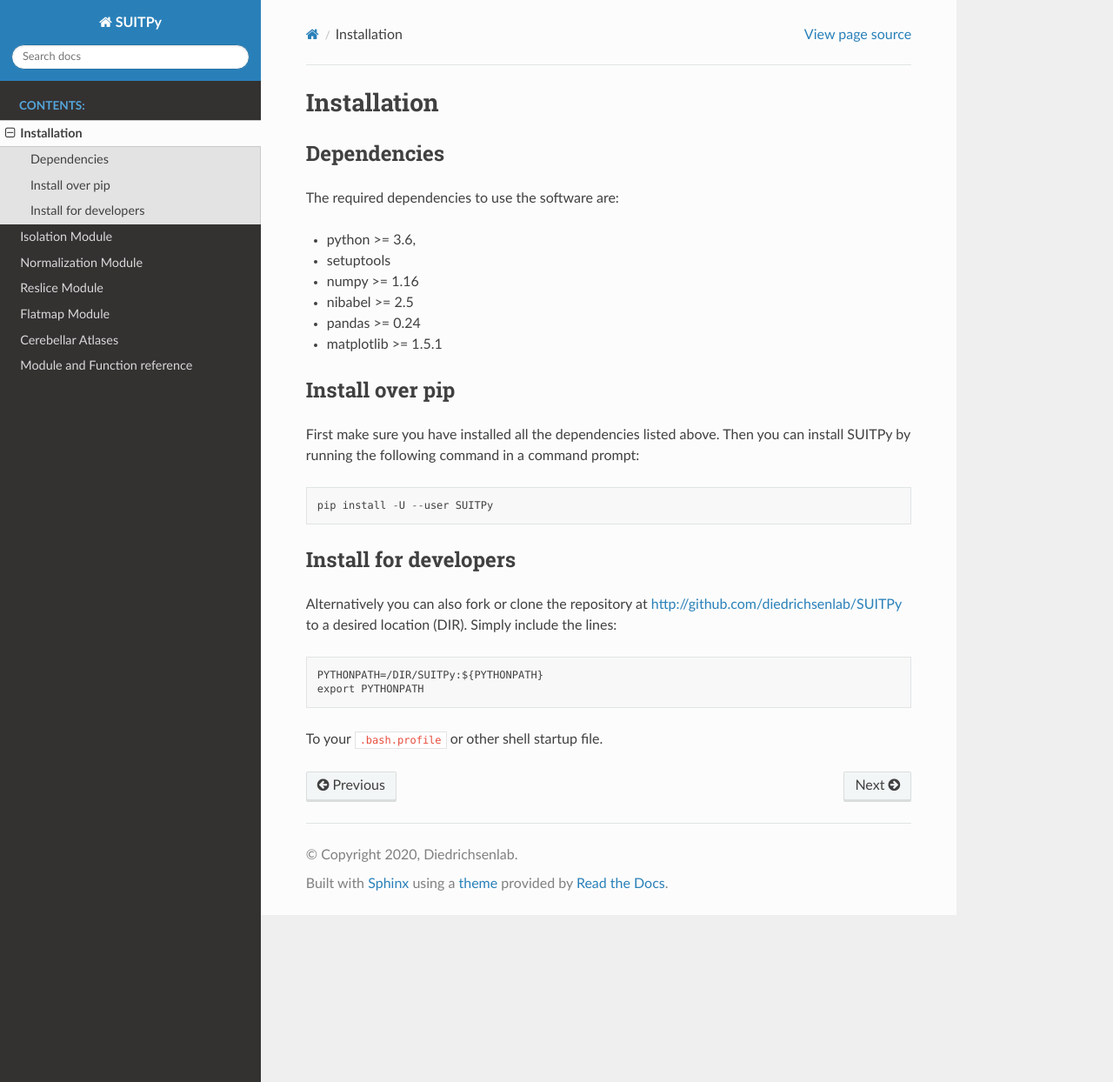
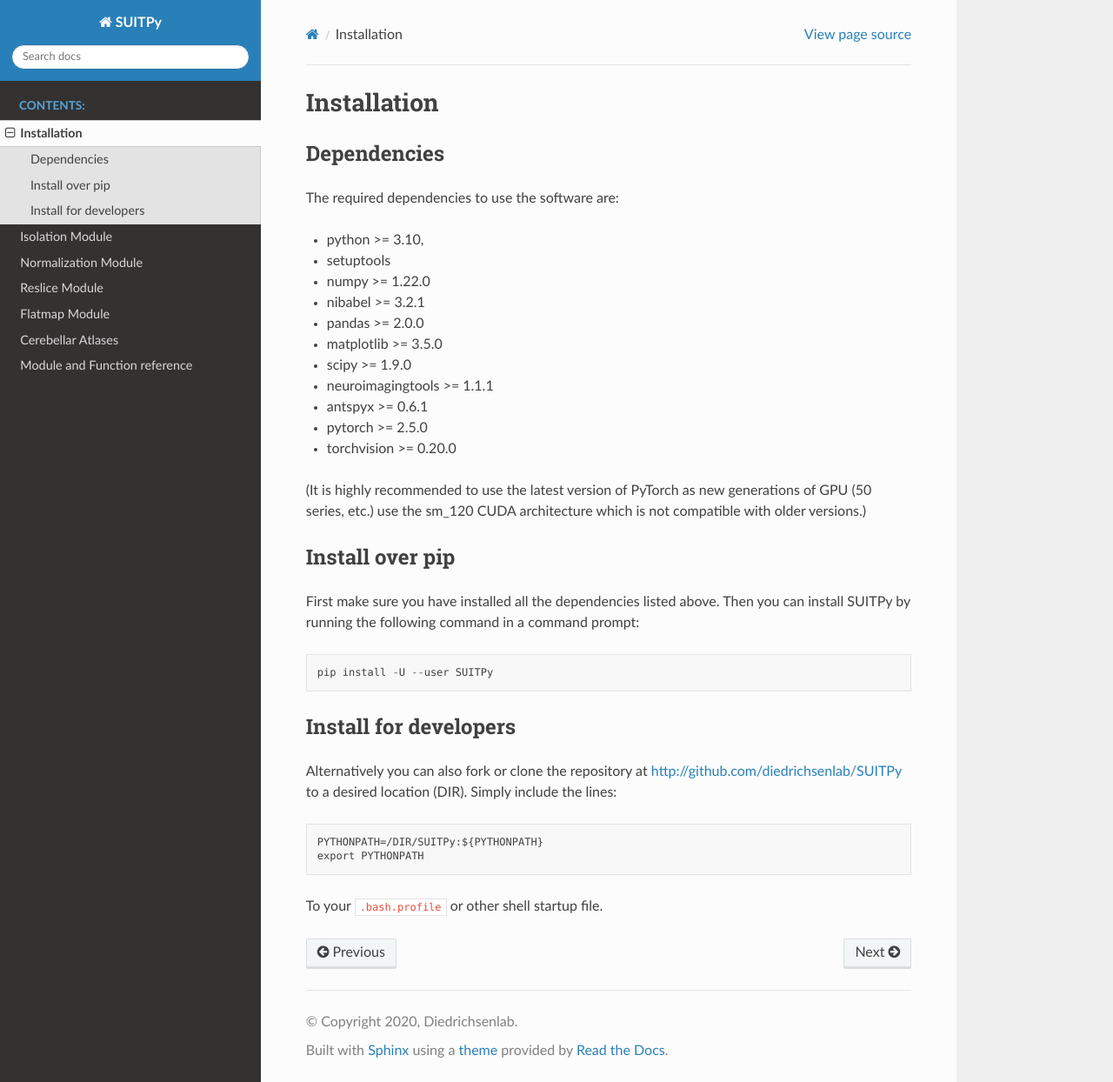
Before and after one commit to DiedrichsenLab/SUITPy, a Sphinx documentation site: the page built from docs/source/install.rst, in a window 1280 px wide and 1244 px high. Shown: the whole window at 87% size. Built offline with Sphinx 7.4.7 and the Read the Docs theme 3.1.0, drawn with Linux system fonts in a browser that asks for light colours; pages that are not in the unit, such as notebooks, are missing from menus.

Commit message:
update the library requirments

```diff
--- a/docs/source/install.rst
+++ b/docs/source/install.rst
@@ -6,12 +6,19 @@ Dependencies
 
 The required dependencies to use the software are:
 
-* python >= 3.6,
+* python >= 3.10,
 * setuptools
-* numpy >= 1.16
-* nibabel >= 2.5
-* pandas >= 0.24
-* matplotlib >= 1.5.1
+* numpy >= 1.22.0
+* nibabel >= 3.2.1
+* pandas >= 2.0.0
+* matplotlib >= 3.5.0
+* scipy >= 1.9.0
+* neuroimagingtools >= 1.1.1
+* antspyx >= 0.6.1
+* pytorch >= 2.5.0
+* torchvision >= 0.20.0
+
+(It is highly recommended to use the latest version of PyTorch as new generations of GPU (50 series, etc.) use the sm_120 CUDA architecture which is not compatible with older versions.)
 
 Install over pip
 ----------------
```
Also changed, not shown: requirements-min.txt (+5 -2 lines), 1 other file.
